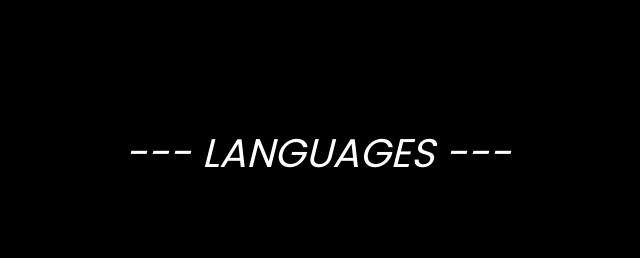
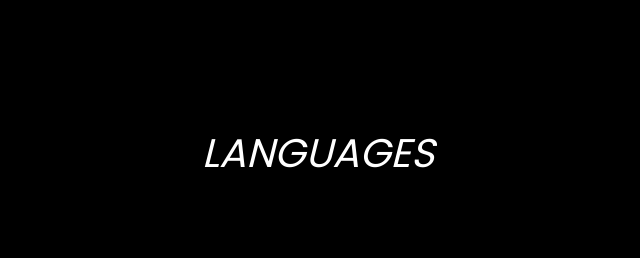
Before and after one commit to itskartikey/itskartikey.github.io, a plain HTML site: page index.html in a window 1280 px wide. Shown: the part 465-723 px from the top of the page, 322-962 px from the left. Drawn offline with nearby package versions, Linux system fonts and the light colour scheme.

Commit message:
Update index.html

```diff
--- a/index.html
+++ b/index.html
@@ -52,7 +52,7 @@
       </div>
 
       <div class="container skillRow">
-        <h1 class="skills">--- LANGUAGES ---</h1>
+        <h1 class="skills">LANGUAGES</h1>
         <div class="row">
           <div class="card" style="width: 18rem;">
             <div class="card-body">
```
